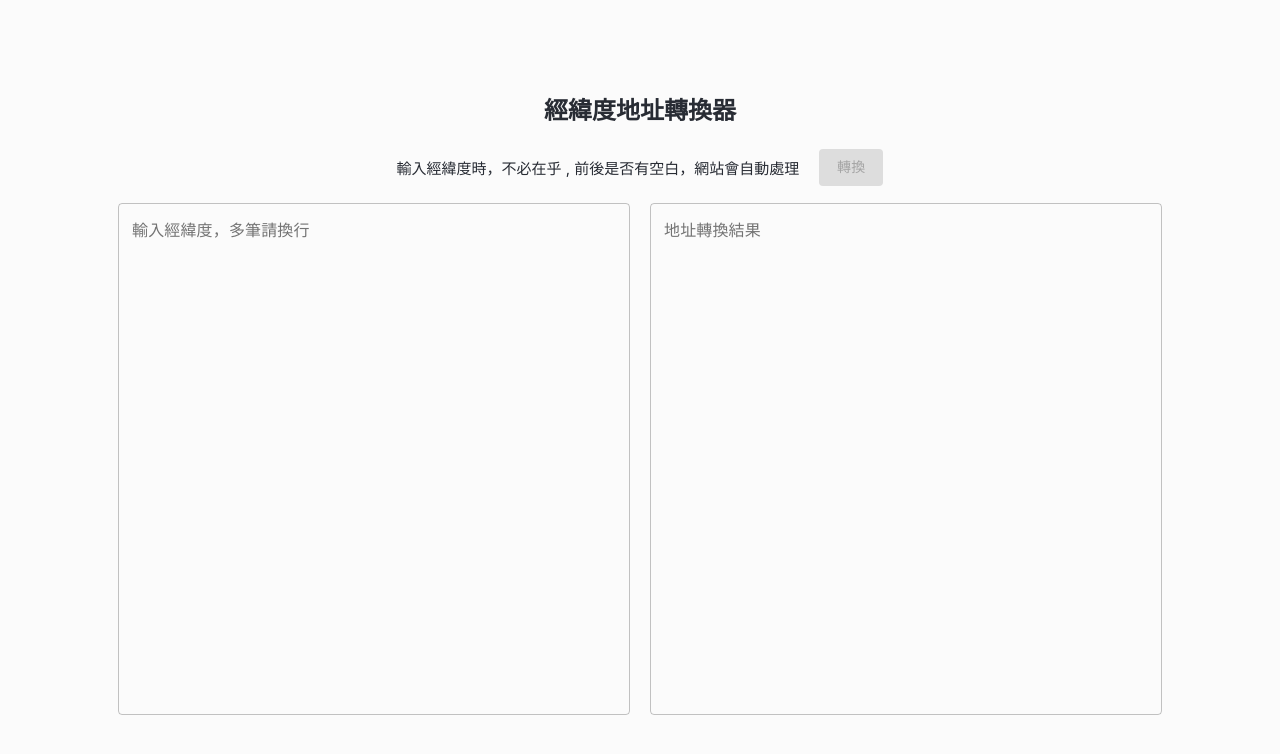
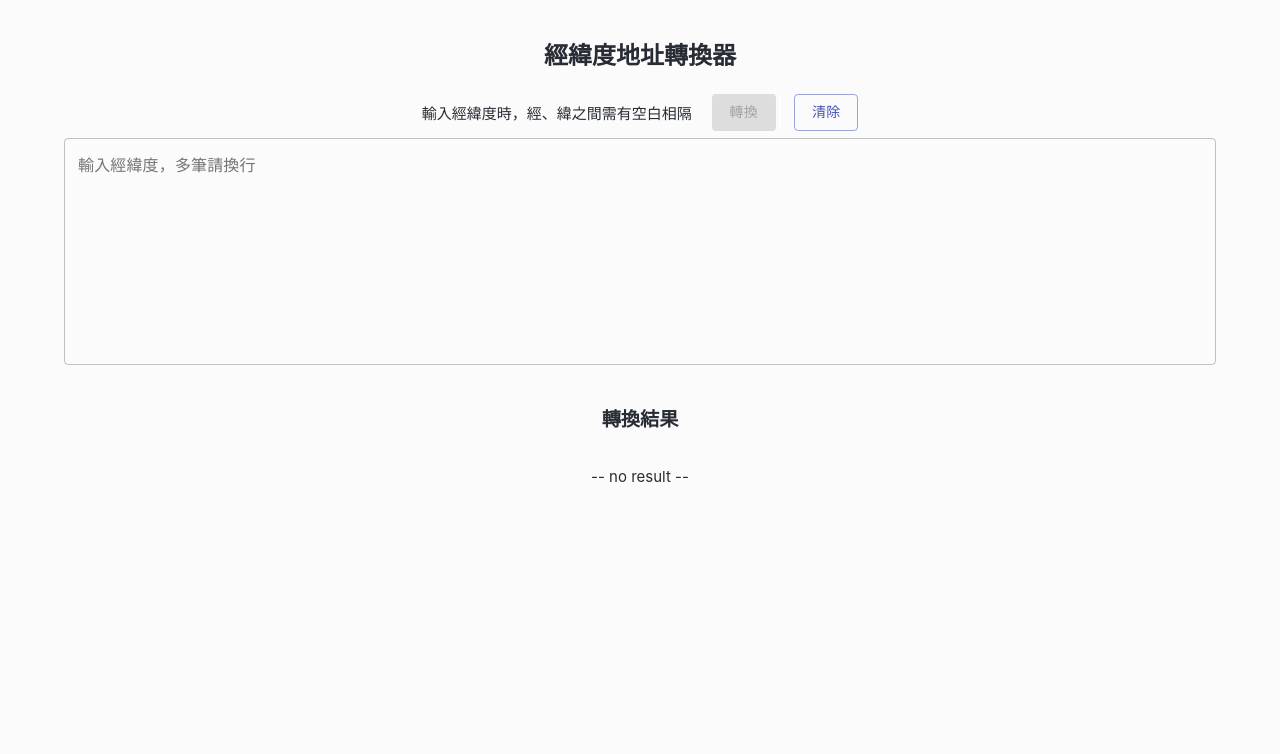
Before and after one commit to sharonWU0505/reverse-geocoding-page, a React (Create React App) app: page / in a window 1280 px wide. Shown: the top 754 px of the page. Built offline with nearby package versions, Linux system fonts and the light colour scheme.

Commit message:
feat: show results by table

```diff
--- a/src/App.css
+++ b/src/App.css
@@ -8,10 +8,10 @@
   display: flex;
   flex-direction: column;
   align-items: center;
-  justify-content: center;
+  justify-content: flex-start;
   font-size: calc(10px + 2vmin);
   color: white;
-  padding-bottom: 70px;
+  padding: 20px 0 70px;
 }
 
 h1,
@@ -23,6 +23,10 @@ h1 {
   font-size: 1.5rem;
 }
 
+h3 {
+  font-size: 1.2rem;
+}
+
 .action__bar {
   width: 100%;
   display: flex;
@@ -30,21 +34,23 @@ h1 {
   align-items: center;
 }
 
-.action__bar > p {
+p {
   font-size: 15px;
-  margin-right: 20px;
 }
 
 .transformer {
-  width: 100%;
+  width: 90%;
+  margin: 0 auto;
   display: flex;
+  flex-direction: column;
   justify-content: center;
-  align-items: flex-start;
+  align-items: center;
+  color: #282c34;
 }
 
 .MuiTextField-root {
-  width: 40%;
-  margin: 10px !important;
+  width: 100%;
+  margin-bottom: 20px !important;
 }
 
 @media screen and (max-width: 767px) {
@@ -53,15 +59,8 @@ h1 {
     margin: 0 auto;
   }
 
-  .action__bar > p {
+  p {
     font-size: 13px;
-  }
-
-  .transformer {
-    flex-direction: column;
-    align-items: center;
-    width: 90%;
-    margin: 0 auto;
   }
 
   .MuiTextField-root {
--- a/src/App.js
+++ b/src/App.js
@@ -2,6 +2,7 @@ import "./App.css";
 import { Button, TextField } from "@material-ui/core";
 import { useState } from "react";
 import CONFIG from "./config";
+import DataTable from "./DataTable";
 const axios = require("axios").default;
 
 function App() {
@@ -15,8 +16,9 @@ function App() {
       .map((input) =>
         input
           .trim()
-          .split(",")
+          .split(" ")
           .map((l) => l.trim())
+          .reverse()
           .join(",")
       );
 
@@ -30,19 +32,51 @@ function App() {
 
     Promise.all(promises)
       .then((values) => {
-        setAddresses(
-          values
-            .map((value) => {
-              if (value && value.data && value.data.results && value.data.results.length) {
-                return value.data.results[0].formatted_address;
-              }
-              return "-- error --";
-            })
-            .join("\n")
-        );
+        let processed_results = new Map();
+        values.forEach((value) => {
+          const lng_lat = value.config.url
+            .split("?")[1]
+            .split("&")[0]
+            .slice(7)
+            .split(",")
+            .reverse()
+            .join(",");
+          if (value && value.data && value.data.results && value.data.results.length) {
+            const result = value.data.results[0];
+            processed_results.set(lng_lat, result.formatted_address);
+          } else {
+            processed_results.set(lng_lat, "-- error --");
+          }
+        });
+
+        setAddresses(processed_results);
       })
       .catch((e) => {
         window.alert(e);
+        setAddresses("");
+      });
+  };
+
+  const handleClear = () => {
+    setInputs("");
+    setAddresses("");
+  };
+
+  const getTableData = () => {
+    return inputs
+      .trim()
+      .split("\n")
+      .map((input) => {
+        const key = input
+          .trim()
+          .split(" ")
+          .map((l) => l.trim())
+          .join(",");
+
+        return {
+          latlng: key.split(",").join(" "),
+          address: addresses.get(`${key}`),
+        };
       });
   };
 
@@ -52,13 +86,22 @@ function App() {
         <h1>經緯度地址轉換器</h1>
 
         <section className="action__bar">
-          <p>輸入經緯度時，不必在乎 , 前後是否有空白，網站會自動處理</p>
+          <p>輸入經緯度時，經、緯之間需有空白相隔</p>
           <Button
             variant="contained"
             color="primary"
+            style={{ marginLeft: "20px" }}
             onClick={handleDecode}
             disabled={!inputs.length}>
             轉換
+          </Button>{" "}
+          |
+          <Button
+            variant="outlined"
+            color="primary"
+            style={{ marginLeft: "10px" }}
+            onClick={handleClear}>
+            清除
           </Button>
         </section>
 
@@ -70,17 +113,22 @@ function App() {
             value={inputs}
             onChange={(e) => setInputs(e.target.value)}
             multiline={true}
-            rows={25}
+            rows={10}
             placeholder={"40.714224,-73.961452\n40.714224,-73.961452\n40.714224,-73.961452"}
           />
-          <TextField
-            label="地址轉換結果"
-            type="text"
-            variant="outlined"
-            value={addresses}
-            multiline={true}
-            rows={25}
-          />
+
+          <h3>轉換結果</h3>
+          {addresses ? (
+            <DataTable
+              header={[
+                { key: "latlng", name: "經緯度" },
+                { key: "address", name: "地址" },
+              ]}
+              data={getTableData()}
+            />
+          ) : (
+            <p>-- no result --</p>
+          )}
         </main>
       </header>
     </div>
--- /dev/null
+++ b/src/DataTable.js
@@ -0,0 +1,35 @@
+import React from "react";
+import Table from "@material-ui/core/Table";
+import TableBody from "@material-ui/core/TableBody";
+import TableCell from "@material-ui/core/TableCell";
+import TableContainer from "@material-ui/core/TableContainer";
+import TableHead from "@material-ui/core/TableHead";
+import TableRow from "@material-ui/core/TableRow";
+import Paper from "@material-ui/core/Paper";
+
+const DataTable = ({ header = [], data = [] }) => {
+  return (
+    <TableContainer component={Paper}>
+      <Table aria-label="simple table">
+        <TableHead>
+          <TableRow>
+            {header.map((head) => (
+              <TableCell key={`head_${head.key}`}>{head.name}</TableCell>
+            ))}
+          </TableRow>
+        </TableHead>
+        <TableBody>
+          {data.map((row, idx1) => (
+            <TableRow key={idx1}>
+              {header.map((head, idx2) => (
+                <TableCell key={idx2}>{row[head.key]}</TableCell>
+              ))}
+            </TableRow>
+          ))}
+        </TableBody>
+      </Table>
+    </TableContainer>
+  );
+};
+
+export default DataTable;
```
